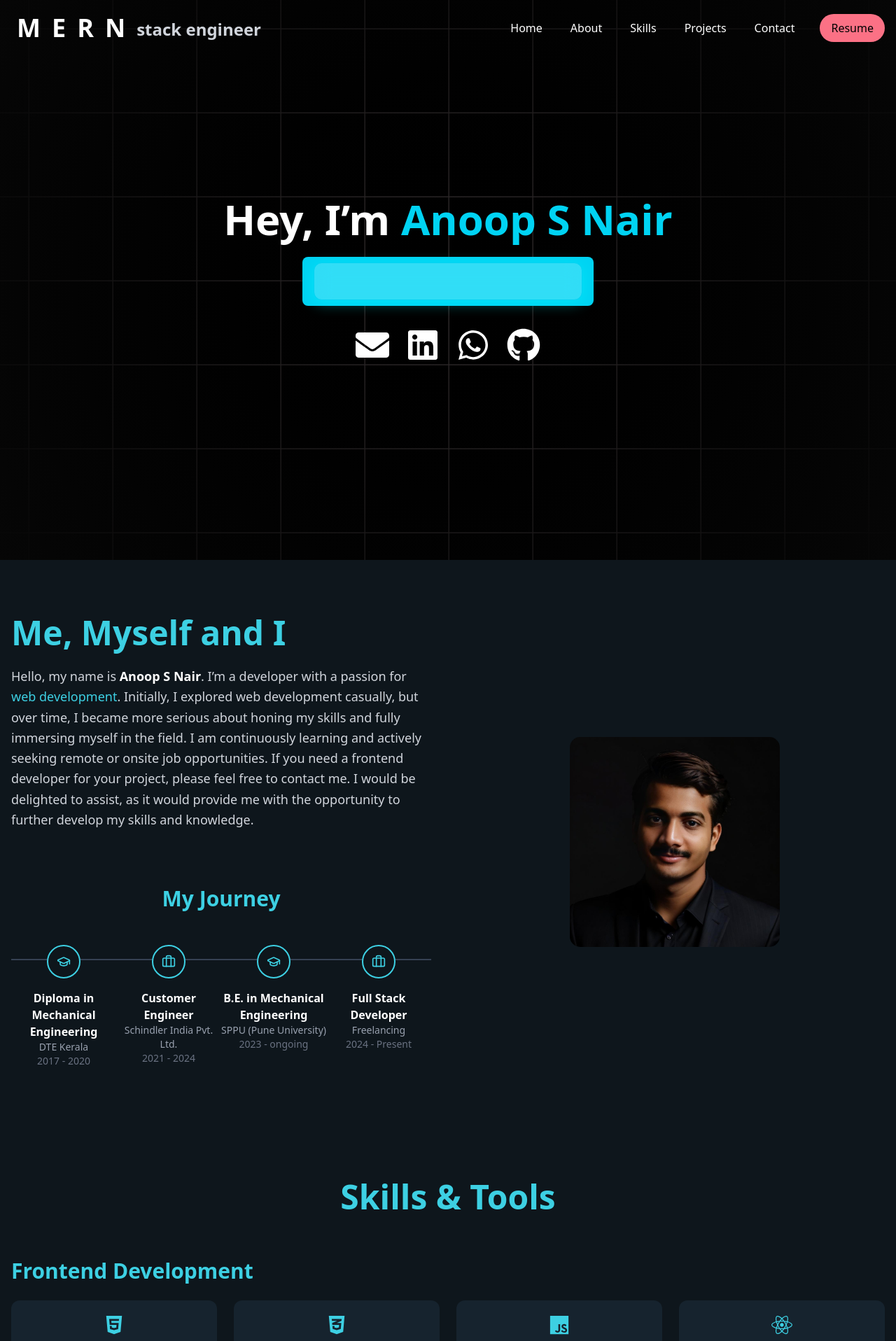
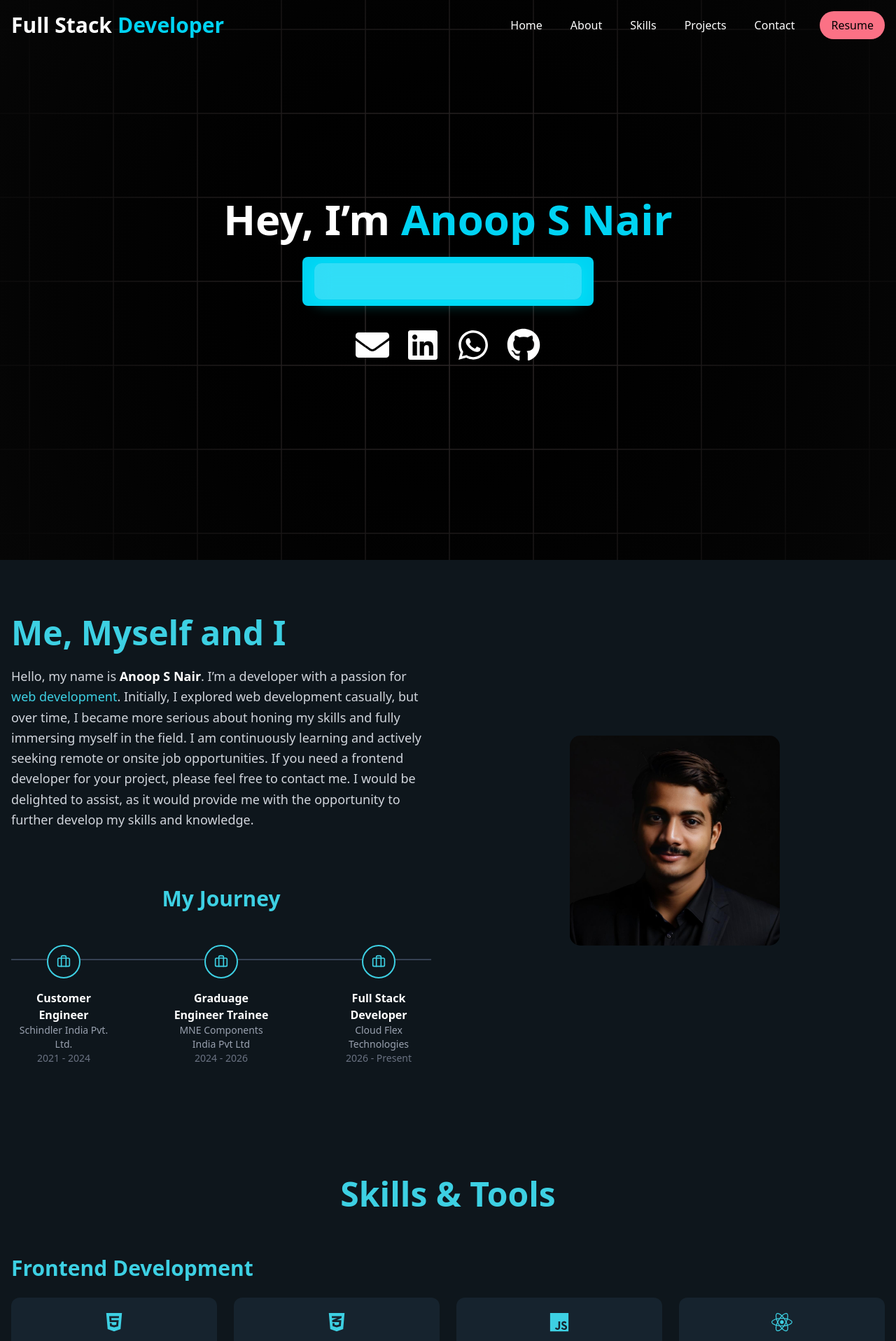
Before and after one commit to Anoop017/anoop-nair-portfolio, a React (Vite) app: page / in a window 1280 px wide. Shown: the top 1916 px of the page at 70% size. Built offline with nearby package versions, Linux system fonts and the light colour scheme.

Commit message:
Replaced my resume and added some skills

```diff
--- a/src/components/Navbar.jsx
+++ b/src/components/Navbar.jsx
@@ -8,15 +8,6 @@ const Navbar = () => {
   const [scrolled, setScrolled] = useState(false);
 
   const links = ['Home', 'About', 'Skills', 'Projects', 'Contact'];
-
-  const letterColors = {
-    M: '#47A248',  // MongoDB
-    E: '#D32F2F',  // Express
-    R: '#61DBFB',  // React
-    N: '#3C873A'   // Node.js
-  };
-
-  const MERNLetters = ['M', 'E', 'R', 'N'];
 
   useEffect(() => {
     const handleScroll = () => {
@@ -33,52 +24,14 @@ const Navbar = () => {
         }`}
     >
       <div className="max-w-7xl mx-auto flex justify-between items-center px-4">
-        {/* Fancy MERN Branding */}
+        {/* Header with Full Stack Engineer Title */}
+
         <motion.a
           href="#home"
-          className="flex items-center text-3xl sm:text-4xl font-bold cursor-pointer"
-          initial="hidden"
-          animate="visible"
-          variants={{
-            visible: {
-              transition: {
-                staggerChildren: 0.2
-              }
-            }
-          }}
+          className="flex items-center text-2xl sm:text-3xl font-bold"
         >
-          <div className="flex tracking-normal"> {/* Reduced letter spacing */}
-            {MERNLetters.map((letter, index) => (
-              <motion.span
-                key={index}
-                variants={{
-                  hidden: { opacity: 0, y: 20 },
-                  visible: { opacity: 1, y: 0 }
-                }}
-                transition={{ duration: 0.1, ease: 'easeInOut' }}
-                whileHover={{
-                  color: letterColors[letter],
-                  textShadow: `0px 0px 10px ${letterColors[letter]}`,
-                  y: -4,
-                  transition: { duration: 0.1, ease: 'easeOut' }
-                }}
-                className="transition-all px-1 sm:px-2 py-1 rounded-md"
-              >
-                {letter}
-              </motion.span>
-            ))}
-          </div>
-
-          {/* "stack engineer" text with subtle pop-in animation */}
-          <motion.span
-            initial={{ opacity: 0, scale: 0.95 }}
-            animate={{ opacity: 1, scale: 1 }}
-            transition={{ duration: 0.5, ease: 'easeOut', delay: 0.8 }}
-            className="ml-2 text-lg sm:text-2xl font-semibold text-gray-300 mt-1"
-
-          >
-            stack engineer
-          </motion.span>
+          <span className="text-white">Full Stack</span>
+          <span className="ml-2 text-cyan-400">Developer</span>
         </motion.a>
 
 
--- a/src/components/Timeline.jsx
+++ b/src/components/Timeline.jsx
@@ -2,12 +2,6 @@
 import { GraduationCap, Briefcase } from "lucide-react";
 
 const timelineData = [
-  {
-    icon: <GraduationCap size={20} />,
-    title: "Diploma in Mechanical Engineering",
-    org: "DTE Kerala",
-    duration: "2017 - 2020",
-  },
   {
     icon: <Briefcase size={20} />,
     title: "Customer Engineer",
@@ -16,16 +10,16 @@ const timelineData = [
   },
 
   {
-      icon: <GraduationCap size={20} />,
-      title: "B.E. in Mechanical Engineering",
-      org: "SPPU (Pune University)",
-      duration: "2023 - ongoing",
+    icon: <Briefcase size={20} />,
+    title: "Graduage Engineer Trainee",
+    org: "MNE Components India Pvt Ltd",
+    duration: "2024 - 2026",
   },
   {
     icon: <Briefcase size={20} />,
     title: "Full Stack Developer",
-        org: "Freelancing",
-        duration: "2024 - Present",
+    org: "Cloud Flex Technologies",
+    duration: "2026 - Present",
   }
 ];
 
--- a/src/sections/Achievements.jsx
+++ b/src/sections/Achievements.jsx
@@ -21,7 +21,7 @@ const Achievements = () => {
     <section className="py-16 px-6 bg-[#0e161c] text-white" id="achievements">
       <div className="max-w-6xl mx-auto text-center">
         <h2 className="text-3xl md:text-4xl font-bold mb-10 text-[#3dd0e3]">
-          Achievements & Certifications 🏆
+          Achievements & Certifications
         </h2>
 
         <div className="grid md:grid-cols-2 gap-8">
--- a/src/sections/Skills.jsx
+++ b/src/sections/Skills.jsx
@@ -6,8 +6,8 @@ import {
 } from 'react-icons/fa';
 import {
   SiTailwindcss, SiRedux, SiMongodb, SiMysql, SiExpress,
-  SiPostman, SiVercel,
-  SiReact, SiReactbootstrap,
+  SiPostman, SiVercel, SiRedis,
+  SiReactbootstrap, SiNextdotjs, SiNestjs, SiPostgresql, SiOpenstack, SiNetlify
 } from 'react-icons/si';
 import { MdOutlineDraw } from 'react-icons/md';
 import { RiTeamLine } from 'react-icons/ri';
@@ -21,6 +21,7 @@ const skillCategories = [
       { name: 'CSS', icon: <FaCss3Alt /> },
       { name: 'JavaScript', icon: <FaJs /> },
       { name: 'React', icon: <FaReact /> },
+      { name: 'Next.js', icon: <SiNextdotjs /> },
       { name: 'React Bootstrap', icon: <SiReactbootstrap /> },
       { name: 'Tailwind CSS', icon: <SiTailwindcss /> },
       { name: 'Redux', icon: <SiRedux /> },
@@ -32,6 +33,7 @@ const skillCategories = [
     skills: [
       { name: 'Node.js', icon: <FaNodeJs /> },
       { name: 'Express.js', icon: <SiExpress /> },
+      { name: 'Nest.js', icon: <SiNestjs /> },
       { name: 'RESTful APIs', icon: <FaDatabase /> },
     ],
   },
@@ -39,8 +41,9 @@ const skillCategories = [
     title: 'Databases',
     skills: [
       { name: 'MongoDB', icon: <SiMongodb /> },
-
       { name: 'MySQL', icon: <SiMysql /> },
+      { name: 'PostgreSQL ', icon: <SiPostgresql  /> },
+      { name: 'Redis', icon: <SiRedis /> },
     ],
   },
   {
@@ -48,7 +51,8 @@ const skillCategories = [
     skills: [
 
       { name: 'AWS', icon: <FaAws /> },
-
+      { name: 'OpenStack', icon: <SiOpenstack  /> },
+      { name: 'Netlify', icon: <SiNetlify  /> },
       { name: 'Vercel', icon: <SiVercel /> },
     ],
   },
```
Also changed, not shown: 1 other file (tests, documents, lock files or other folders). Lines whose indentation alone changed are shown as unchanged.
